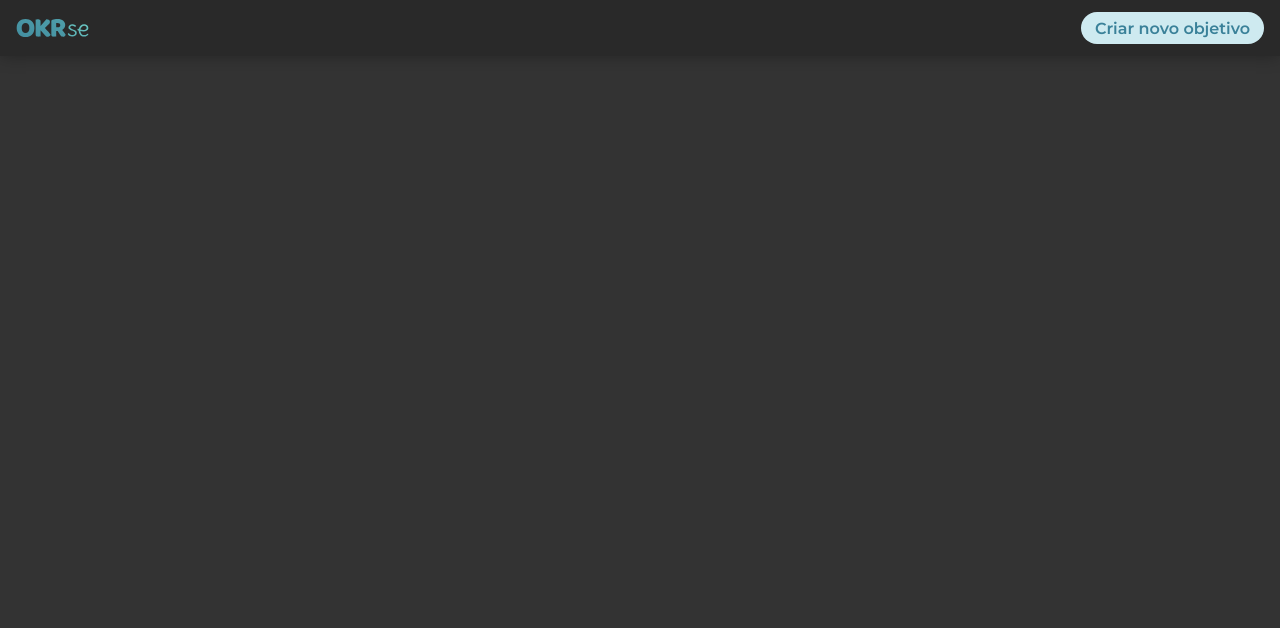
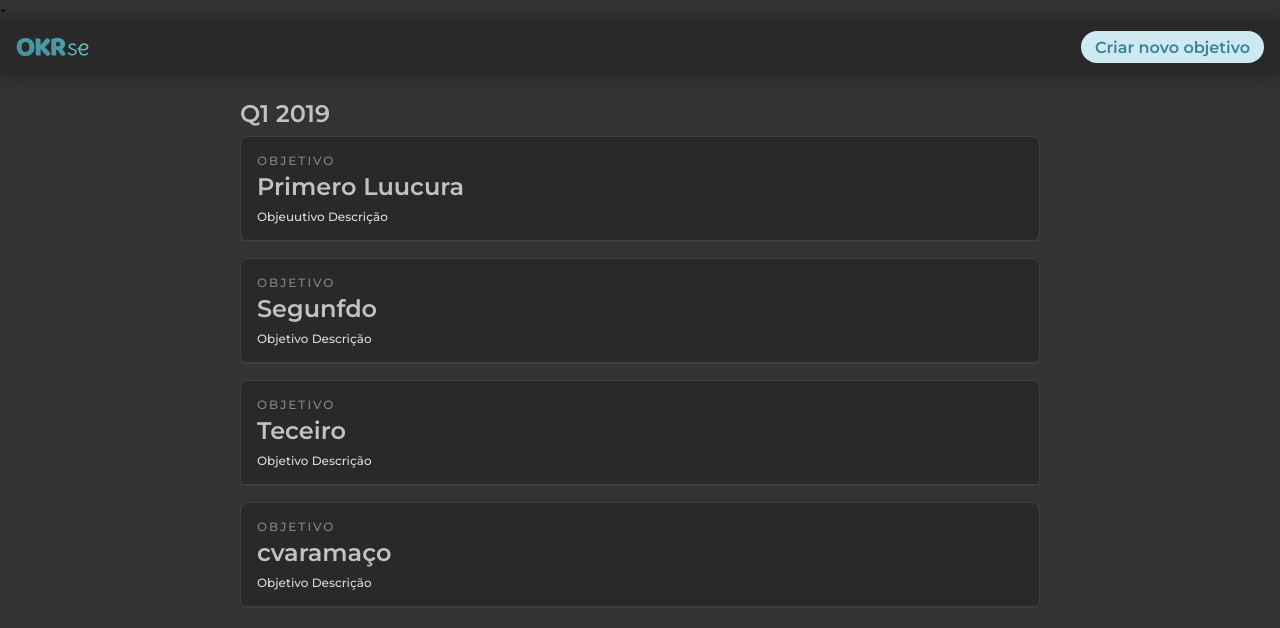
Before and after one commit to thiagodsign/okr-react, a React (Create React App) app: page / in a window 1280 px wide. Shown: the top 628 px of the page. Built offline with nearby package versions, Linux system fonts and the light colour scheme.

Commit message:
Conseguindo criar templates com react

```diff
--- a/public/index.html
+++ b/public/index.html
@@ -1,4 +1,4 @@
-<!DOCTYPE html>
+-<!DOCTYPE html>
 <html lang="en">
 
 <head>
--- a/src/App.js
+++ b/src/App.js
@@ -1,11 +1,13 @@
 import React from "react";
 import Cabecalho from "./componentes/cabecalho/Cabecalho";
+import Objetivos from "./componentes/objetivos/Objetivos";
 import "./styles.css";
 
 export default function App() {
   return (
     <div className="App">
       <Cabecalho />
+      <Objetivos />
     </div>
   );
 }
--- a/src/componentes/criacao-de-objetivo/CriacaoDeObjetivo.js
+++ b/src/componentes/criacao-de-objetivo/CriacaoDeObjetivo.js
@@ -6,9 +6,8 @@ export default class CriacaoDeObjetivo extends React.Component {
     document.getElementById(id).classList.remove('dialogo_aberto')
   }
 
-  salvarObjetivo(id) {
-    alert('Objetivo Salvo')
-    this.fecharDialogo(id);
+  salvarObjetivo() {
+    alert(this.objetivoNome);
   }
 
   render() {
--- /dev/null
+++ b/src/componentes/objetivos/Objetivos.js
@@ -0,0 +1,73 @@
+import React from 'react'
+
+export default function Objetivos() {
+  let listaDeObjetivos = [
+    {
+      id: 1,
+      nome: 'Primero Luucura',
+      descricao: 'Objeuutivo Descrição',
+      idDoQuarter: 2
+    },
+    {
+      id: 2,
+      nome: 'Segunfdo',
+      descricao: 'Objetivo Descrição',
+      idDoQuarter: 1
+    },
+    {
+      id: 3,
+      nome: 'Teceiro',
+      descricao: 'Objetivo Descrição',
+      idDoQuarter: 1
+    },
+    {
+      id: 4,
+      nome: 'cvaramaço',
+      descricao: 'Objetivo Descrição',
+      idDoQuarter: 1
+    }
+  ]
+
+  return (
+    <div className="container container_com-margem" v-for="quarter in okr.quarters">
+      <h2 className="titulo">Q1 2019</h2>
+
+      {
+        listaDeObjetivos.map(objetivo => {
+          return (
+            <section className="sessao" key={objetivo.id}>
+              <div className="sessao__cabecalho">
+                <div className="sessao__cabecalho-container-primario">
+                  <p className="texto texto_cinza texto_espacado">OBJETIVO</p>
+                  <h2 className="titulo">{objetivo.nome}</h2>
+                  <p className="texto texto_cinza">{objetivo.descricao}</p>
+                </div>
+
+                <div className="sessao__cabecalho-container-secundario">
+                  <div className="dropdown">
+                    <button type="button" className="botao botao_sem-fundo dropdown__ativador">
+                      <i data-feather="more-vertical"></i>
+                    </button>
+
+                    <ul className="dropdown__lista">
+                      <li>
+                        <button className="botao">Adicionar KR</button>
+                      </li>
+                      <li>
+                        <button className="botao">Editar Objetivo</button>
+                      </li>
+                      <li>
+                        <button className="botao">Excluir objetivo</button>
+                      </li>
+                    </ul>
+                  </div>
+                </div>
+              </div>
+            </section>
+          )
+        })
+      }
+
+    </div >
+  )
+}
```
